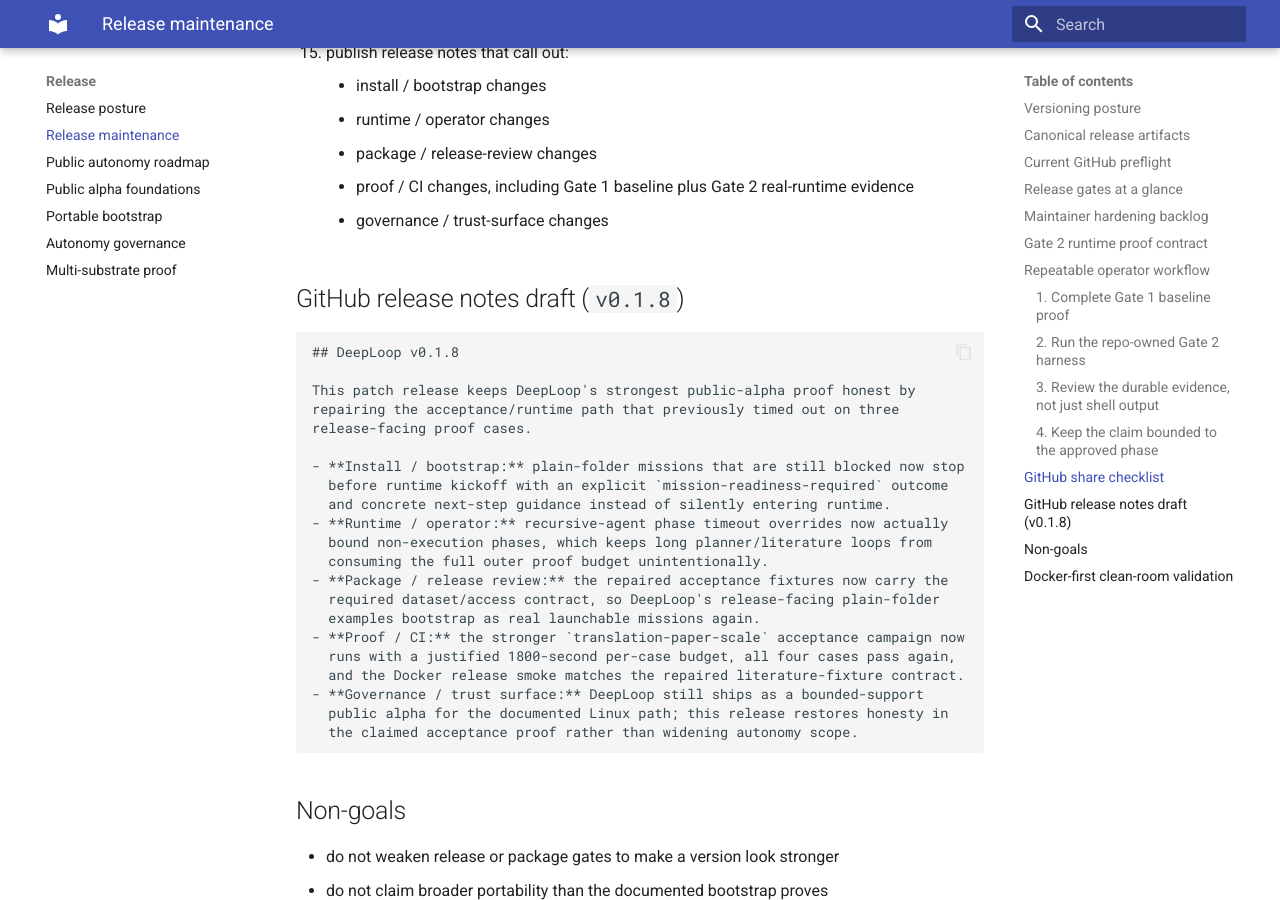
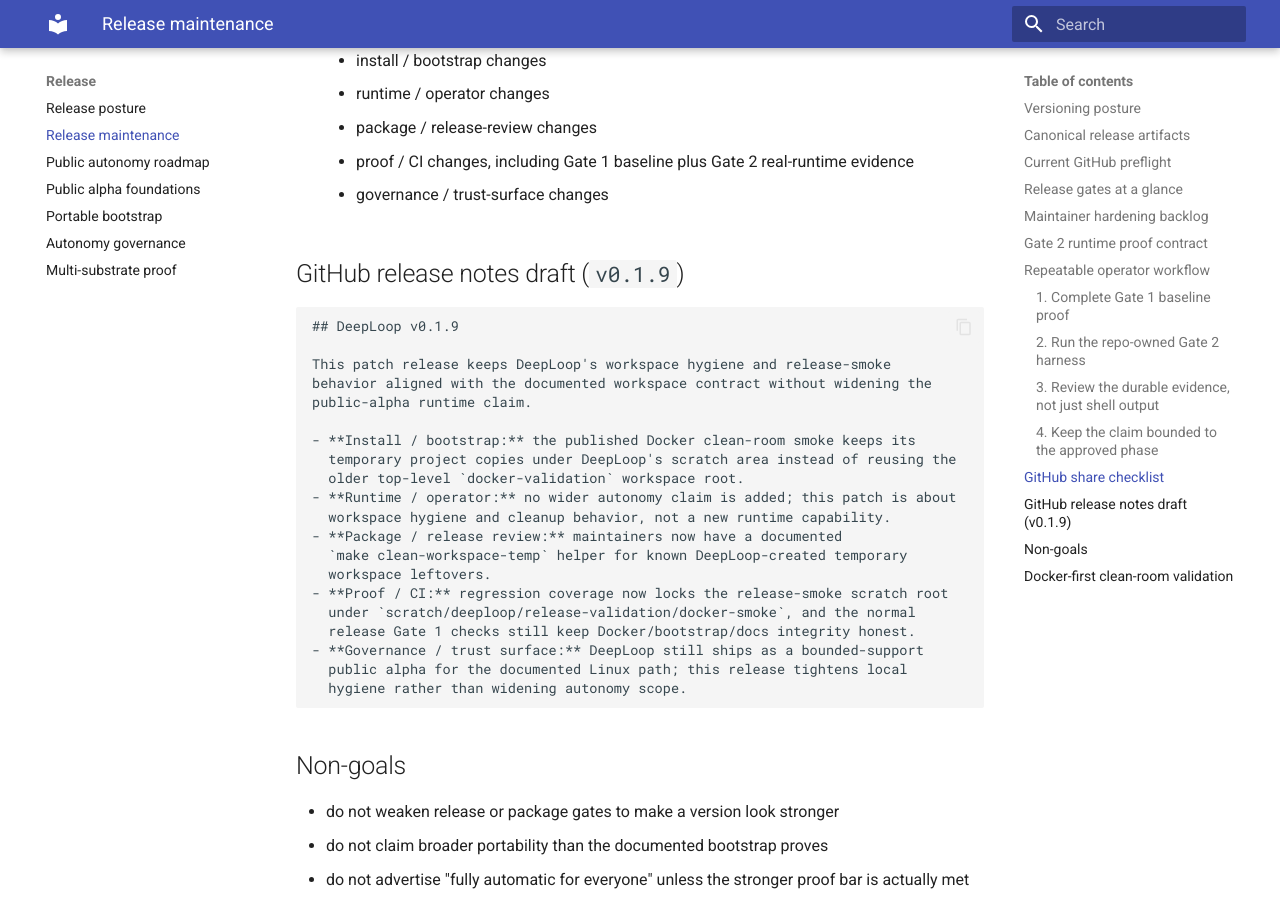
Before and after one commit to MoyYuan/DeepLoop, an MkDocs documentation site: the page built from docs/release/release-maintenance.md, in a window 1280 px wide and 900 px high, scrolled down 5741 px. Built offline with MkDocs 1.6.1 and Material for MkDocs 9.7.7, drawn with Linux system fonts in a browser that asks for light colours; some of the changed text lies outside the part shown.

Commit message:
Prepare v0.1.9 release
Co-authored-by: Copilot <223556219+Copilot@users.noreply.github.com>

````diff
--- a/docs/release/release-maintenance.md
+++ b/docs/release/release-maintenance.md
@@ -29,8 +29,8 @@ Mission/package promotion is still separate from repo/public release posture:
 
 ## Current GitHub preflight
 
-For the next public release, `pyproject.toml` now declares `0.1.8`, so the
-publishable tag and GitHub Release tag must be `v0.1.8`.
+For the next public release, `pyproject.toml` now declares `0.1.9`, so the
+publishable tag and GitHub Release tag must be `v0.1.9`.
 
 `publish.yml` only pushes to PyPI after the GitHub Release is published, and it
 aborts if the published release tag and `project.version` diverge.
@@ -42,10 +42,9 @@ Current preflight posture:
 - the merged release candidate should be rechecked with `make
   public-bootstrap-check`, `make docker-release-validate`, `make docs-build`,
   and `make test`
-- the next release should emphasize the repaired acceptance/runtime path:
-  readiness-gated plain-folder kickoff, corrected recursive-agent phase timeout
-  semantics, and the stronger acceptance per-case proof budget rather than a
-  broader portability or autonomy claim
+- the next release should emphasize workspace-hygiene tightening for release
+  smoke and maintainer cleanup rather than a broader portability or autonomy
+  claim
 
 ## Release gates at a glance
 
@@ -235,30 +234,29 @@ Do not widen the public claim beyond what the harness and lane contract prove:
         evidence
       - governance / trust-surface changes
 
-## GitHub release notes draft (`v0.1.8`)
+## GitHub release notes draft (`v0.1.9`)
 
 ```text
-## DeepLoop v0.1.8
+## DeepLoop v0.1.9
 
-This patch release keeps DeepLoop's strongest public-alpha proof honest by
-repairing the acceptance/runtime path that previously timed out on three
-release-facing proof cases.
+This patch release keeps DeepLoop's workspace hygiene and release-smoke
+behavior aligned with the documented workspace contract without widening the
+public-alpha runtime claim.
 
-- **Install / bootstrap:** plain-folder missions that are still blocked now stop
-  before runtime kickoff with an explicit `mission-readiness-required` outcome
-  and concrete next-step guidance instead of silently entering runtime.
-- **Runtime / operator:** recursive-agent phase timeout overrides now actually
-  bound non-execution phases, which keeps long planner/literature loops from
-  consuming the full outer proof budget unintentionally.
-- **Package / release review:** the repaired acceptance fixtures now carry the
-  required dataset/access contract, so DeepLoop's release-facing plain-folder
-  examples bootstrap as real launchable missions again.
-- **Proof / CI:** the stronger `translation-paper-scale` acceptance campaign now
-  runs with a justified 1800-second per-case budget, all four cases pass again,
-  and the Docker release smoke matches the repaired literature-fixture contract.
+- **Install / bootstrap:** the published Docker clean-room smoke keeps its
+  temporary project copies under DeepLoop's scratch area instead of reusing the
+  older top-level `docker-validation` workspace root.
+- **Runtime / operator:** no wider autonomy claim is added; this patch is about
+  workspace hygiene and cleanup behavior, not a new runtime capability.
+- **Package / release review:** maintainers now have a documented
+  `make clean-workspace-temp` helper for known DeepLoop-created temporary
+  workspace leftovers.
+- **Proof / CI:** regression coverage now locks the release-smoke scratch root
+  under `scratch/deeploop/release-validation/docker-smoke`, and the normal
+  release Gate 1 checks still keep Docker/bootstrap/docs integrity honest.
 - **Governance / trust surface:** DeepLoop still ships as a bounded-support
-  public alpha for the documented Linux path; this release restores honesty in
-  the claimed acceptance proof rather than widening autonomy scope.
+  public alpha for the documented Linux path; this release tightens local
+  hygiene rather than widening autonomy scope.
 ```
 
 ## Non-goals
--- a/pyproject.toml
+++ b/pyproject.toml
@@ -4,7 +4,7 @@ build-backend = "setuptools.build_meta"
 
 [project]
 name = "deeploop"
-version = "0.1.8"
+version = "0.1.9"
 description = "DeepLoop autonomous research autopilot control plane."
 readme = "README.md"
 requires-python = ">=3.11"
````
Also changed, not shown: CHANGELOG.md (+21 -0 lines).
